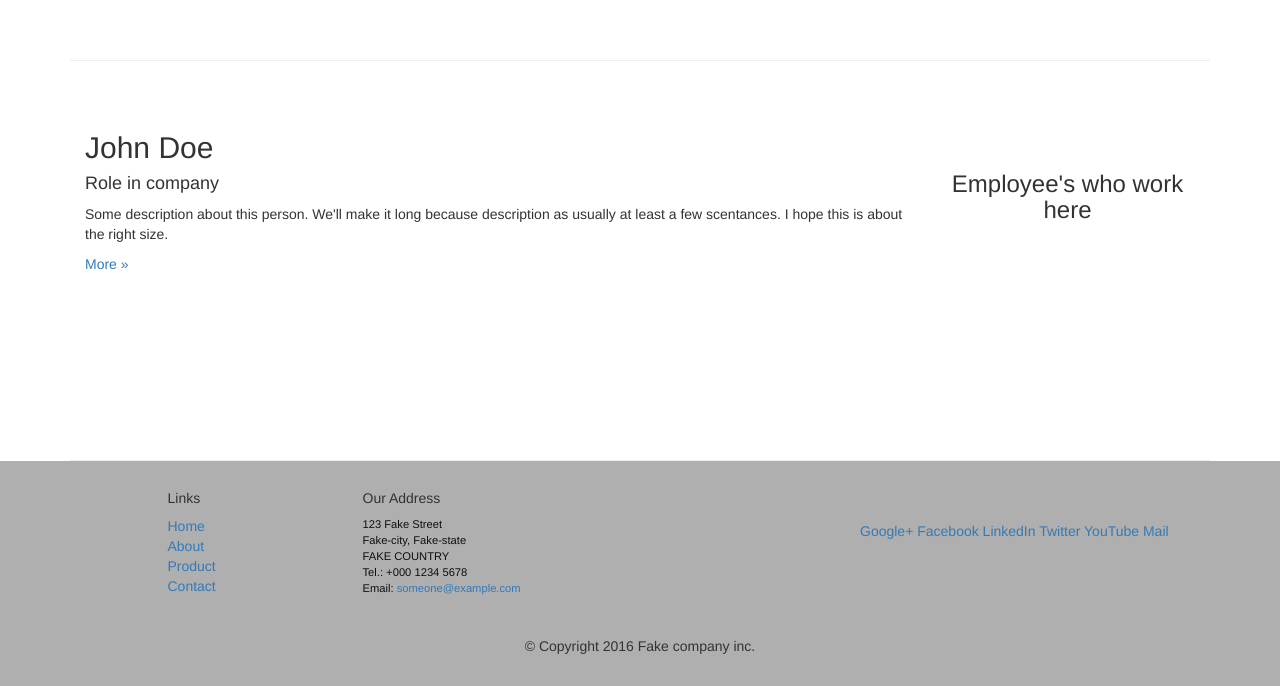
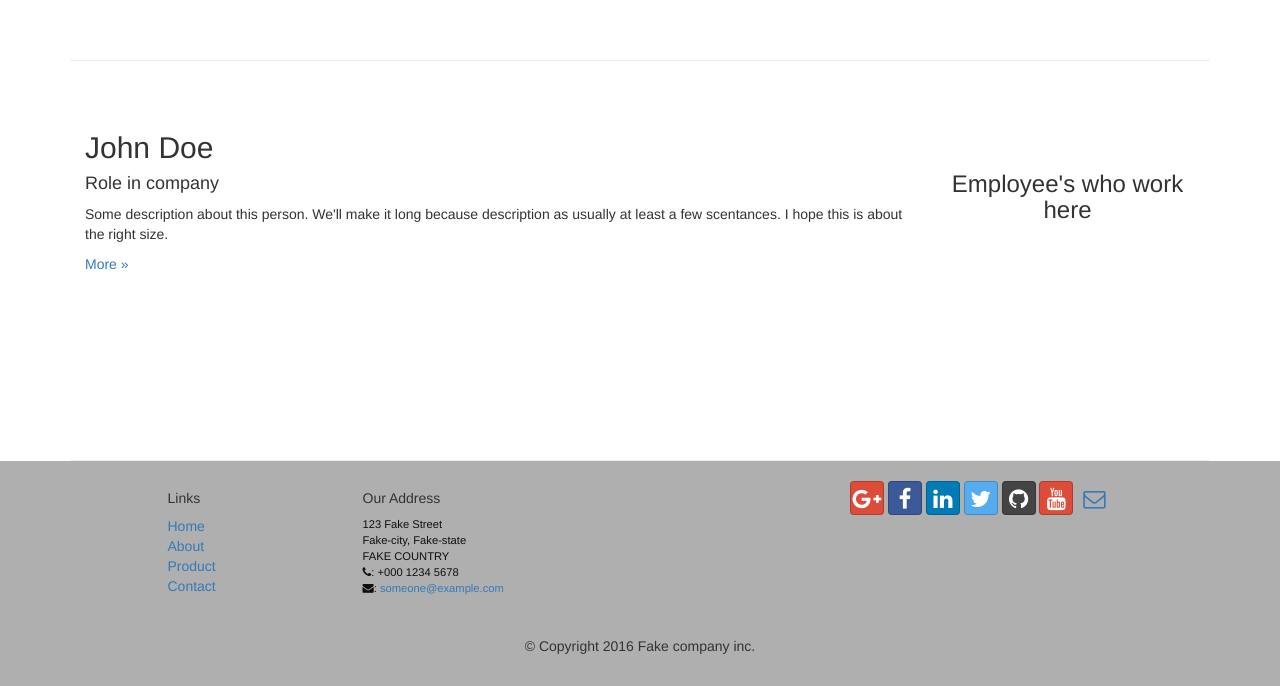
Before and after one commit to jessechahal/bootstrap-basics, a plain HTML site: page index.html in a window 1280 px wide. Shown: the part 1329-2015 px from the top of the page. Drawn offline with nearby package versions, Linux system fonts and the light colour scheme.

Commit message:
add social button icons

```diff
--- a/index.html
+++ b/index.html
@@ -33,7 +33,7 @@
                 </div>
                 <div id="navbar" class="navbar-collapse collapse">
                     <ul class="nav navbar-nav">
-                        <li class="active"><a link="#">Home</a></li>
+                        <li class="active"><a link="#"><span class="glyphicon glyphicon-home"></span> Home</a></li>
                         <li><a link="#">About</a></li>
                         <li class="dropdown">
                             <a class="dropdown-toggle" data-toggle="dropdown" role="button" aria-haspopup="true" aria-expanded="false" link="#">Product<span class="caret"></span></a>
@@ -125,18 +125,19 @@
 		              123 Fake Street<br>
 		              Fake-city, Fake-state<br>
 		              FAKE COUNTRY<br>
-		              Tel.: +000 1234 5678<br>
-		              Email: <a href="mailto:someone@example.com">someone@example.com</a>
+		              <i class="fa fa-phone"></i>: +000 1234 5678<br>
+		              <i class="fa fa-envelope"></i>: <a href="mailto:someone@example.com">someone@example.com</a>
 		           </address>
                 </div>
                 <div class="col-xs-12 col-sm-4">
-                    <div style="padding: 40px 10px;">
-                        <a href="http://google.com/+">Google+</a>
-                        <a href="http://www.facebook.com/profile.php?id=">Facebook</a>
-                        <a href="http://www.linkedin.com/in/">LinkedIn</a>
-                        <a href="http://twitter.com/">Twitter</a>
-                        <a href="http://youtube.com/">YouTube</a>
-                        <a href="mailto:">Mail</a>
+                    <div style="nav navbar-nav">
+                        <a class="btn btn-social-icon btn-google" href="http://google.com/+"><i class="fa fa-google-plus"></i></a>
+                        <a class="btn btn-social-icon btn-facebook" href="http://www.facebook.com/profile.php?id="><i class="fa fa-facebook"></i></a>
+                        <a class="btn btn-social-icon btn-linkedin" href="http://www.linkedin.com/in/"><i class="fa fa-linkedin"></i></a>
+                        <a class="btn btn-social-icon btn-twitter" href="http://twitter.com/"><i class="fa fa-twitter"></i></a>
+                        <a class="btn btn-social-icon btn-github" href="https://github.com/jessechahal/bootstrap-basics"><i class="fa fa-github"></i></a>
+                        <a class="btn btn-social-icon btn-google" href="http://youtube.com/"><i class="fa fa-youtube"></i></a>
+                        <a class="btn btn-social-icon" href="mailto:"><i class="fa fa-envelope-o"></i></a>
                     </div>
                 </div>
                 <div class="col-xs-12">
```
